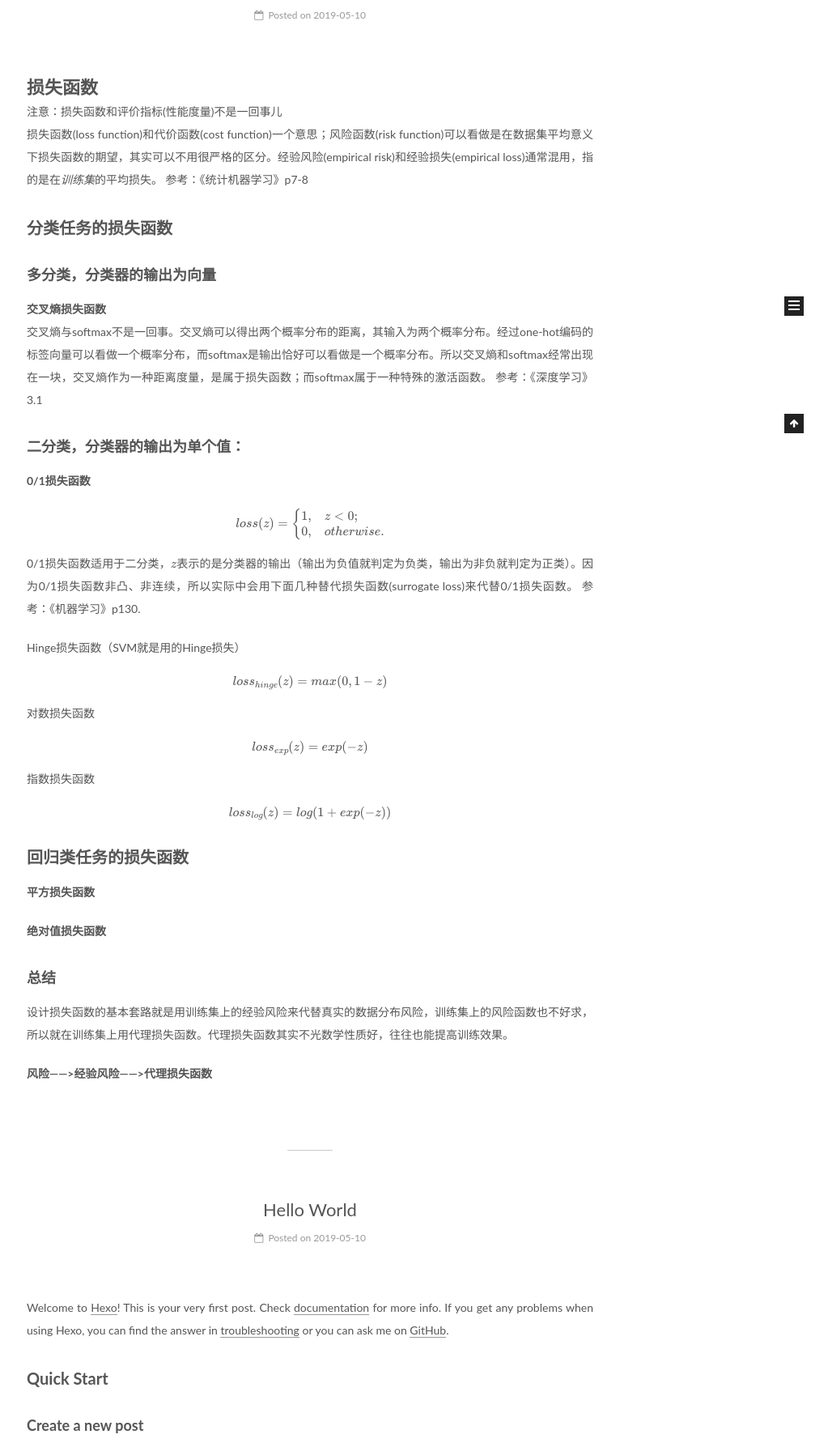
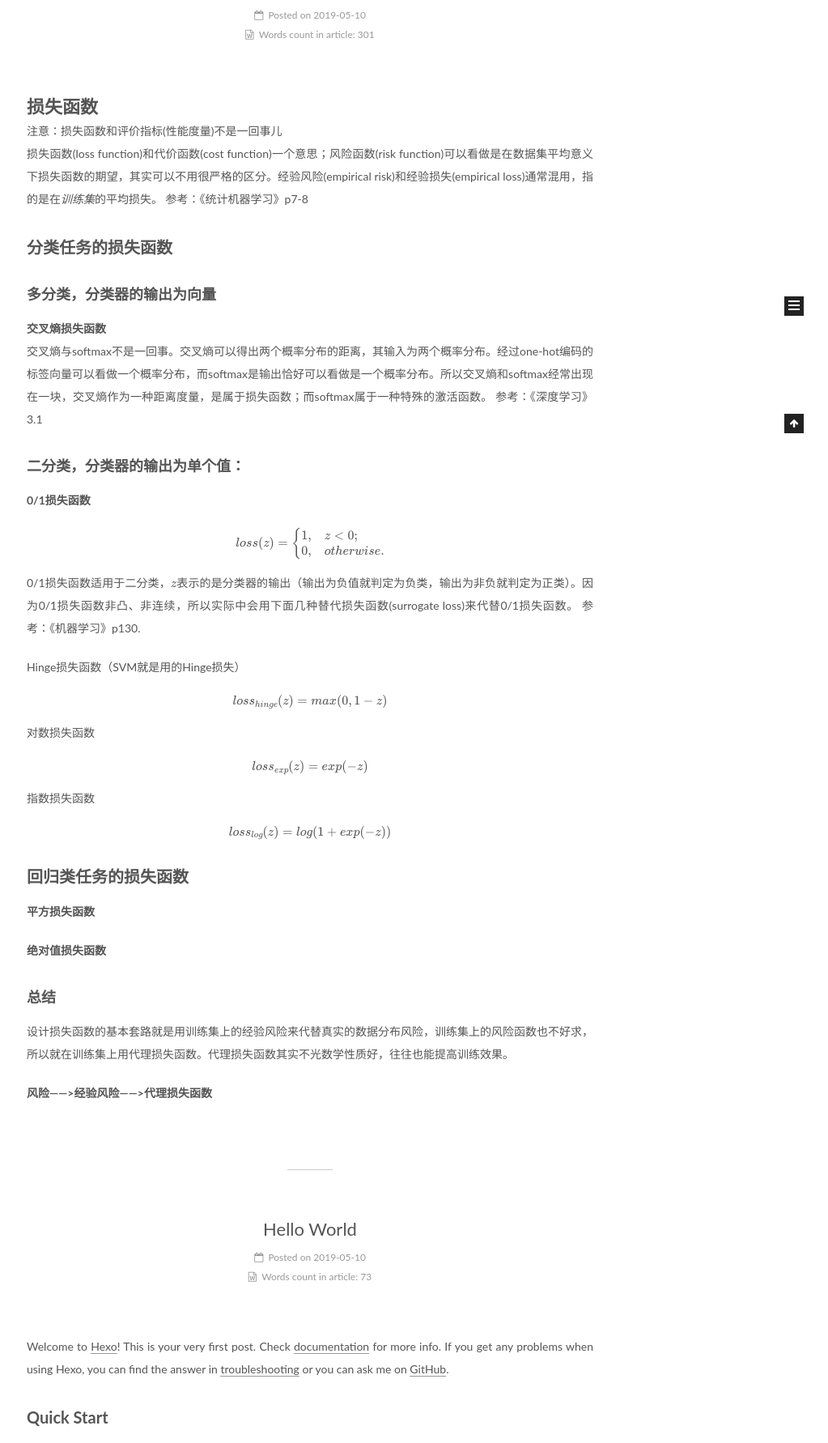
Before and after one commit to liangxun/liangxun.github.io, a plain HTML site: page index.html in a window 1280 px wide. Shown: the part 365-2147 px from the top of the page at 81% size, without its empty margins (257-1280 px from the left). Drawn offline with nearby package versions, Linux system fonts and the light colour scheme; some packages are replaced by stand-ins of ours; a script that the page names is missing.

Commit message:
Site updated: 2019-05-26 21:04:15

```diff
--- a/index.html
+++ b/index.html
@@ -19,7 +19,7 @@
 
 
   <script src="/lib/pace/pace.min.js?v=1.0.2"></script>
-  <link href="/lib/pace/pace-theme-minimal.min.css?v=1.0.2" rel="stylesheet">
+  <link href="/lib/pace/pace-theme-loading-bar.min.css?v=1.0.2" rel="stylesheet">
 
 
 
@@ -291,6 +291,25 @@
 
 
 
+            <div class="post-wordcount">
+
+
+                <span class="post-meta-item-icon">
+                  <i class="fa fa-file-word-o"></i>
+                </span>
+
+                  <span class="post-meta-item-text">Words count in article&#58;</span>
+
+                <span title="Words count in article">
+                  301
+                </span>
+
+
+
+
+
+            </div>
+
 
 
 
@@ -427,6 +446,25 @@ loss_{log}(z) = log(1 + exp(-z))</script><h2 id="回归类任务的损失函数"
 
 
 
+
+            <div class="post-wordcount">
+
+
+                <span class="post-meta-item-icon">
+                  <i class="fa fa-file-word-o"></i>
+                </span>
+
+                  <span class="post-meta-item-text">Words count in article&#58;</span>
+
+                <span title="Words count in article">
+                  73
+                </span>
+
+
+
+
+
+            </div>
 
 
 
```
Also changed, not shown: 2019/05/10/hello-world/index.html (+20 -1 lines), 2019/05/10/hello/index.html (+20 -1 lines), archives/2019/05/index.html (+1 -1 lines), archives/2019/index.html (+1 -1 lines), archives/index.html (+1 -1 lines).
